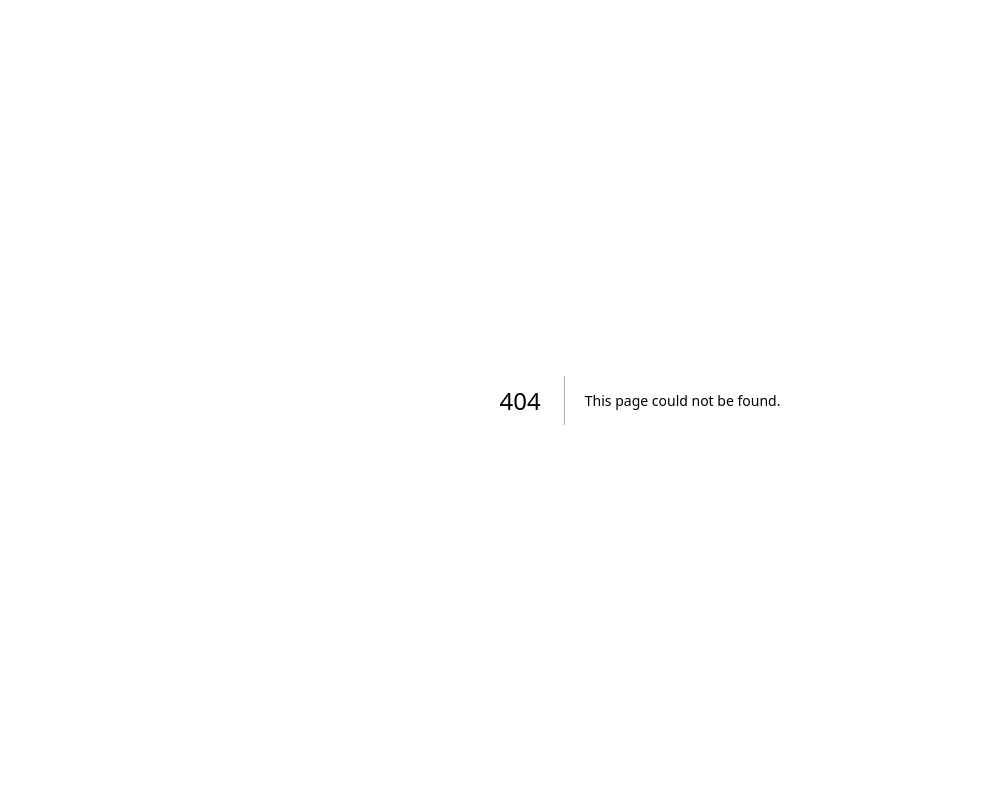
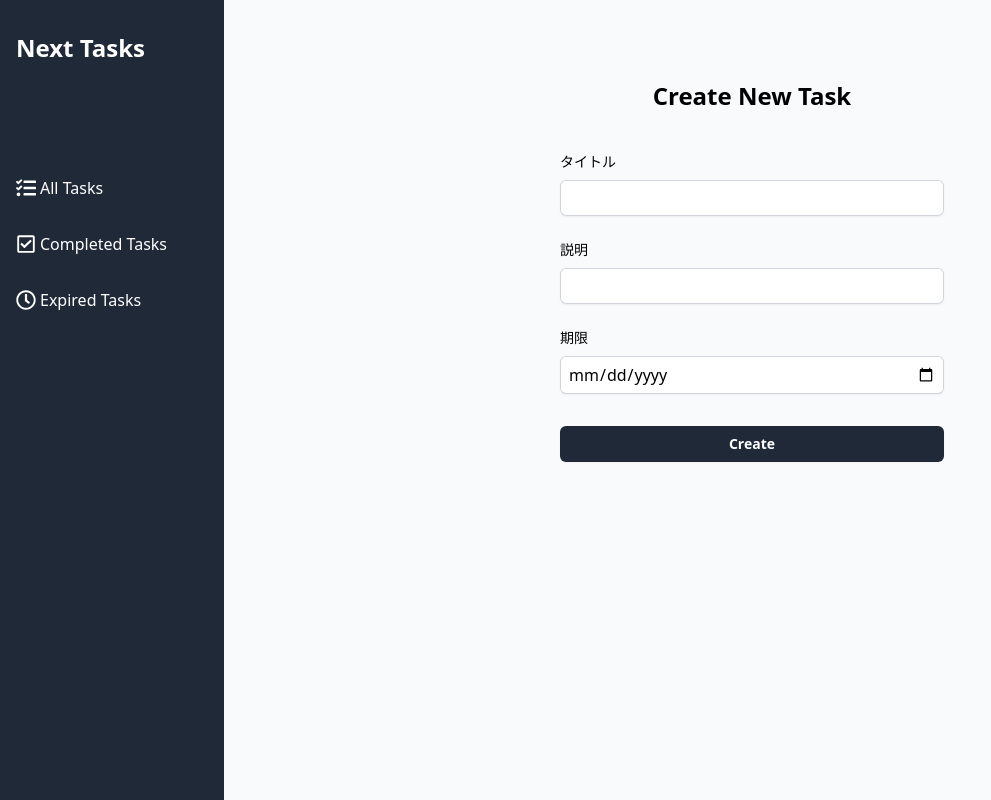
Before and after one commit to yumitaito/next14-tasks, a Next.js app: page /new in a window 1280 px wide. Before the commit this address had no page. Shown: the whole page, without its empty margins (0-991 px from the left). Built offline with nearby package versions, Linux system fonts and the light colour scheme.

Commit message:
タスク作成ページの実装

```diff
--- /dev/null
+++ b/src/app/(main)/new/page.tsx
@@ -0,0 +1,12 @@
+import NewTaskForm from "../../../components/NewTaskForm/NewTaskForm";
+
+const NewTaskPage = () => {
+  return (
+    <div className="flex flex-col justify-center py-20">
+      <h2 className="text-center text-2xl font-bold">Create New Task </h2>
+      <NewTaskForm />
+    </div>
+  );
+};
+
+export default NewTaskPage;
--- /dev/null
+++ b/src/components/NewTaskForm/NewTaskForm.tsx
@@ -0,0 +1,54 @@
+const NewTaskForm = () => {
+  return (
+    <div className="mt-10 mx-auto w-full max-w-sm">
+      <form action="">
+        <div>
+          <label htmlFor="title" className="block text-sm font-medium">
+            タイトル
+          </label>
+          <input
+            type="text"
+            id="title"
+            name="title"
+            required
+            className="block mt-2 py-1.5 px-2 w-full rounded-md border-0 shadow-sm ring-1 ring-inset ring-gray-300"
+          />
+        </div>
+        <div className="mt-6">
+          <label htmlFor="description" className="block text-sm font-medium">
+            説明
+          </label>
+          <input
+            type="text"
+            id="description"
+            name="description"
+            required
+            className="block mt-2 py-1.5 px-2 w-full rounded-md border-0 shadow-sm ring-1 ring-inset ring-gray-300"
+          />
+        </div>
+        <div className="mt-6">
+          <label htmlFor="dueDate" className="block text-sm font-medium">
+            期限
+          </label>
+          <input
+            type="date"
+            id="dueDate"
+            name="dueDate"
+            min="2020-01-01"
+            max="2999-12-31"
+            required
+            className="block mt-2 py-1.5 px-2 w-full rounded-md border-0 shadow-sm ring-1 ring-inset ring-gray-300"
+          />
+        </div>
+        <button
+          type="submit"
+          className="mt-8 py-2 w-full rounded-md text-white bg-gray-800 hover:bg-gray-700 text-sm font-semibold shadow-sm"
+        >
+          Create
+        </button>
+      </form>
+    </div>
+  );
+};
+
+export default NewTaskForm;
```
